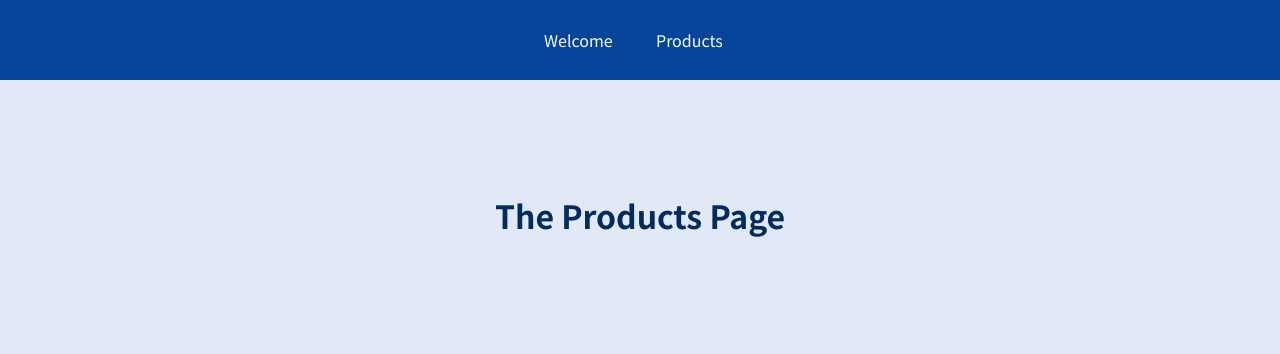
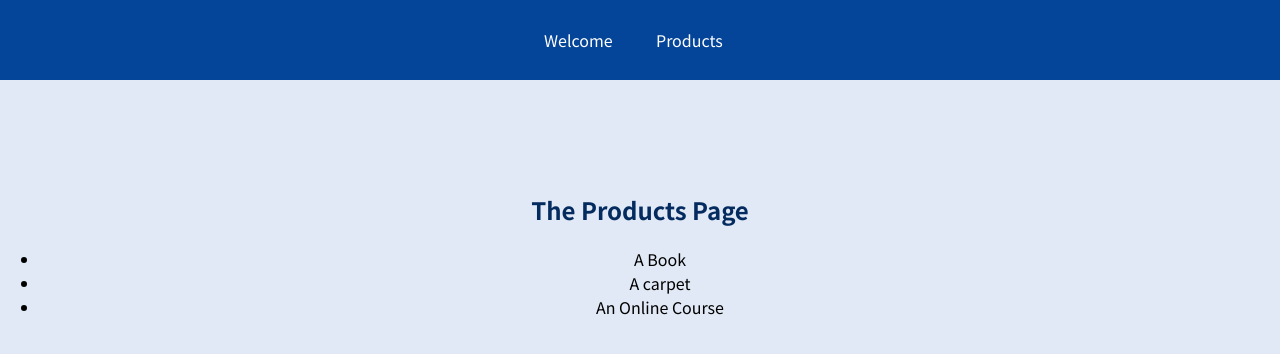
Before and after one commit to PriyankaShambhanagoudar/Router_MultiPage, a JavaScript app: page /products in a window 1280 px wide. Shown: the top 354 px of the page. Built offline with nearby package versions, Linux system fonts and the light colour scheme.

Commit message:
Adding Dynamic Routes with Params

```diff
--- a/src/App.js
+++ b/src/App.js
@@ -1,6 +1,8 @@
 import { Route } from "react-router-dom";
 import Welcome from "./pages/Welcome";
 import Products from "./pages/Products";
+import ProductDetail from "./pages/ProductDetail";
+
 import MainHeader from "./components/MainHeader";
 
 function App() {
@@ -15,6 +17,9 @@
         <Route path="/products">
           <Products />
         </Route>
+        <Route path="/product-detail/:productId">
+          <ProductDetail />
+        </Route>
       </main>
     </div>
   );
@@ -23,4 +28,6 @@
 export default App;
 
 //our-domain.com/welcome =>Welcome Components
-//our-domain.com/products =>Welcome products
+//our-domain.com/products =>Welcome products (anyname)
+
+//our-domain.com/product-detail/a-book =>ProductDetail
--- /dev/null
+++ b/src/pages/ProductDetail.js
@@ -0,0 +1,8 @@
+const ProductDetail = () => {
+    return (
+        <section>
+            <h1>Product Details </h1>
+        </section>
+    );
+};
+export default ProductDetail;
--- a/src/pages/Products.js
+++ b/src/pages/Products.js
@@ -1,4 +1,12 @@
 const Products = () => {
-    return <h1>The Products Page</h1>;
+    return <section>
+        <h1>The Products Page</h1>
+        <ul>
+            <li>  A Book </li>
+            <li>   A carpet </li>
+            <li>   An Online Course </li>
+
+        </ul>
+    </section>;
 };
 export default Products;
```
Also changed, not shown: 1 other file (tests, documents, lock files or other folders).
